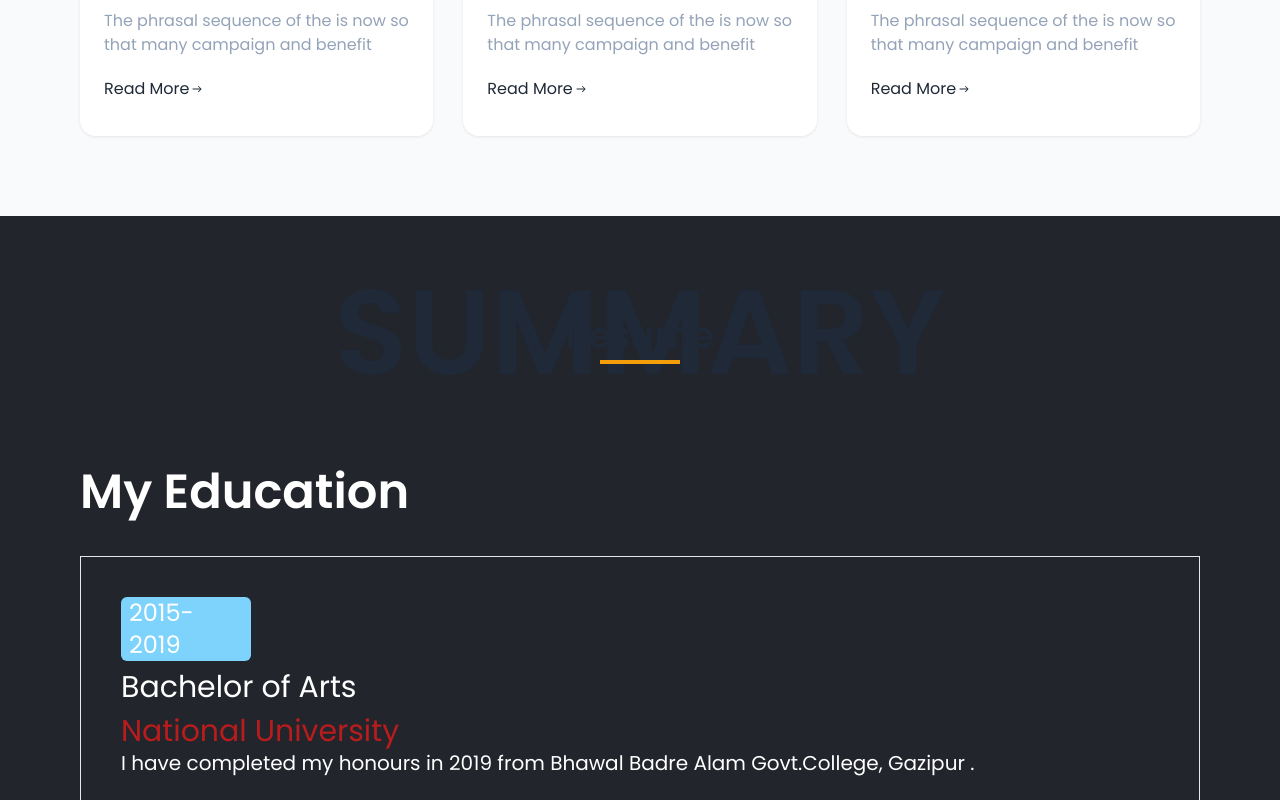
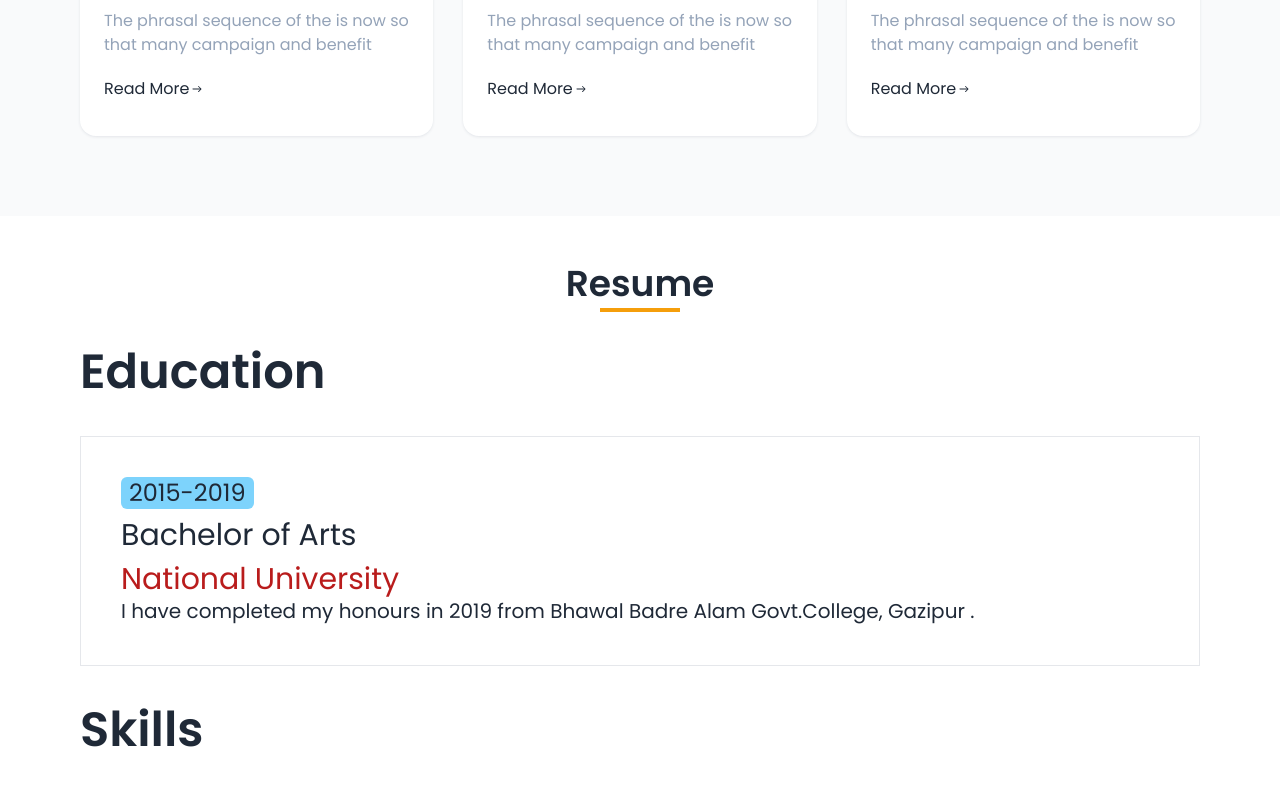
Before and after one commit to tobiborrahman/tobibor-rahman-portfolio, a React (Vite) app: page / in a window 1280 px wide. Shown: the part 2000-2800 px from the top of the page. Built offline with nearby package versions, Linux system fonts and the light colour scheme.

Commit message:
skills added

```diff
--- a/src/components/Home/Home/About.jsx
+++ b/src/components/Home/Home/About.jsx
@@ -37,7 +37,7 @@ const About = () => {
 							been the industry's standard dummy text ever when an
 							unknown printer took a galley.
 						</p>
-						<button className="px-6 py-2 border-[.5px] text-[#F59E0B] border-[#F59E0B] rounded-md mt-5 ml-2  bg-[#FDF1DB] hover:bg-[#F59E0B] hover:text-white duration-500">
+						<button className="px-6 py-2 border-[.5px] text-[#F59E0B] border-[#F59E0B] rounded-md mt-5  bg-[#FDF1DB] hover:bg-[#F59E0B] hover:text-white duration-500">
 							See Works
 						</button>
 					</div>
--- a/src/components/Home/Home/Resume.jsx
+++ b/src/components/Home/Home/Resume.jsx
@@ -3,18 +3,18 @@ import { useEffect } from 'react';
 import SectionTitle from '../../../shared/SectionTitle/SectionTitle';
 import { FaDownload } from 'react-icons/fa';
 
-import html from '../../../../public/html.png';
-import css from '../../../../public/css.png';
+import html from '/html.png';
+import css from '/css.png';
 import Bootstrap from '../../../../public/bootstrap-icon.jpg';
-import tailwind from '../../../../public/tailwind.png';
-import javascript from '../../../../public/javascript-fi.png';
-import react from '../../../../public/logo-react-icon.png';
-import node from '../../../../public/pngwing.com.png';
-import express from '../../../../public/express-fi.png';
-import mongodb from '../../../../public/mongodb-fi.png';
-import jwt from '../../../../public/jwt-fin.png';
-import firebase from '../../../../public/firebase-fin.png';
-import github from '../../../../public/github-logo.png';
+import tailwind from '/tailwind.png';
+import javascript from '/javascript-fi.png';
+import react from '/logo-react-icon.png';
+import node from '/pngwing.com.png';
+import express from '/express-fi.png';
+import mongodb from '/mongodb-fi.png';
+import jwt from '/jwt-fin.png';
+import firebase from '/firebase-fin.png';
+import github from '/github-logo.png';
 import Aos from 'aos';
 import 'aos/dist/aos.css';
 
@@ -23,20 +23,17 @@ const Resume = () => {
 		Aos.init();
 	}, []);
 	return (
-		<div id="resume" className="bg-[#22252C]">
+		<div id="resume">
 			<div>
 				<div>
-					<SectionTitle
-						title="summary"
-						upperTitle="Resume"
-					></SectionTitle>
+					<SectionTitle upperTitle="Resume"></SectionTitle>
 
-					<div className="px-20 text-white">
+					<div className="px-20 ">
 						<h2 className="text-5xl text-gradient py-5 mb-5 font-bold">
-							My Education
+							Education
 						</h2>
 						<div data-aos="fade-down" className="border p-10">
-							<h5 className="bg-sky-300 px-2 text-2xl w-[130px] text-white rounded-md">
+							<h5 className="bg-sky-300 px-2 text-2xl w-[133px]  rounded-md">
 								2015-2019
 							</h5>
 							<h4 className="text-3xl py-2">Bachelor of Arts</h4>
@@ -52,99 +49,92 @@ const Resume = () => {
 				</div>
 
 				<div className="px-20 pb-10">
-					<h2 className="text-5xl my-5 text-white pt-5 font-bold">
-						My Skills
-					</h2>
+					<h2 className="text-5xl my-5 pt-5 font-bold">Skills</h2>
 				</div>
 				<div className="md:mx-20">
-					<div className="md:flex md:justify-around justify-between items-center mb-3">
+					<div className="grid grid-cols-2 md:grid-cols-4 lg:grid-cols-6 gap-5 mb-3">
 						<img
 							data-aos="fade-down"
 							data-aos-duration="100"
-							className="w-44 h-44 border-2 p-5 rounded-full hover:border-[15px] duration-300"
+							className="w-40 h-40 rounded-full shadow-lg"
 							src={html}
 							alt=""
 						/>
 						<img
 							data-aos="fade-down"
 							data-aos-duration="200"
-							className="w-44 h-44 border-2 p-5 rounded-full hover:border-[15px] duration-300"
+							className="w-40 h-40 rounded-full shadow-lg"
 							src={css}
 							alt=""
 						/>
 						<img
 							data-aos="fade-down"
 							data-aos-duration="300"
-							className="w-44 h-44 border-2 p-5 rounded-full hover:border-[15px] duration-300"
+							className="w-40 h-40 rounded-full shadow-lg"
 							src={Bootstrap}
 							alt=""
 						/>
-
 						<img
 							data-aos="fade-down"
 							data-aos-duration="400"
-							className="w-44 h-44 border-2 p-5 rounded-full hover:border-[15px] duration-300"
+							className="w-40 h-40 rounded-full shadow-lg"
 							src={tailwind}
 							alt=""
 						/>
 						<img
 							data-aos="fade-down"
 							data-aos-duration="500"
-							className="w-44 h-44 border-2 p-5 rounded-full hover:border-[15px] duration-300"
+							className="w-40 h-40 rounded-full shadow-lg"
 							src={javascript}
 							alt=""
 						/>
 						<img
 							data-aos="fade-down"
 							data-aos-duration="600"
-							className="w-44 h-44 border-2 p-5 rounded-full hover:border-[15px] duration-300"
+							className="w-36 h-36 rounded-full shadow-lg"
 							src={react}
 							alt=""
 						/>
-					</div>
-
-					<div className="md:flex justify-between items-center">
 						<img
 							data-aos="fade-up"
 							data-aos-duration="600"
-							className="w-44 h-44 border-2 p-5 rounded-full hover:border-[15px] duration-300"
+							className="w-36 h-36 rounded-full shadow-lg"
 							src={node}
 							alt=""
 						/>
 						<img
 							data-aos="fade-up"
 							data-aos-duration="500"
-							className="w-44 h-44 border-2 p-5 rounded-full hover:border-[15px] duration-300"
+							className="w-36 h-36 rounded-full shadow-lg"
+							src={express}
+							alt=""
+						/>
+						<img
+							data-aos="fade-up"
+							data-aos-duration="400"
+							className="w-36 h-36 rounded-full shadow-lg"
 							src={mongodb}
 							alt=""
 						/>
 						<img
 							data-aos="fade-up"
-							data-aos-duration="400"
-							className="w-44 h-44 border-2 p-5 rounded-full hover:border-[15px] duration-300"
-							src={express}
-							alt=""
-						/>
-
-						<img
-							data-aos="fade-up"
 							data-aos-duration="300"
-							className="w-44 h-44 border-2 p-5 rounded-full hover:border-[15px] duration-300"
-							src={jwt}
+							className="w-36 h-36 rounded-full shadow-lg"
+							src={firebase}
 							alt=""
 						/>
 						<img
 							data-aos="fade-up"
 							data-aos-duration="200"
-							className="w-44 h-44 border-2 p-5 rounded-full hover:border-[15px] duration-300"
-							src={firebase}
+							className="w-36 h-36 rounded-full shadow-lg"
+							src={github}
 							alt=""
 						/>
 						<img
 							data-aos="fade-up"
 							data-aos-duration="100"
-							className="w-44 h-44 border-2 p-5 rounded-full hover:border-[15px] duration-300"
-							src={github}
+							className="w-36 h-36 rounded-full shadow-lg"
+							src={jwt}
 							alt=""
 						/>
 					</div>
```
Also changed, not shown: public/bootstrap.png (added).
